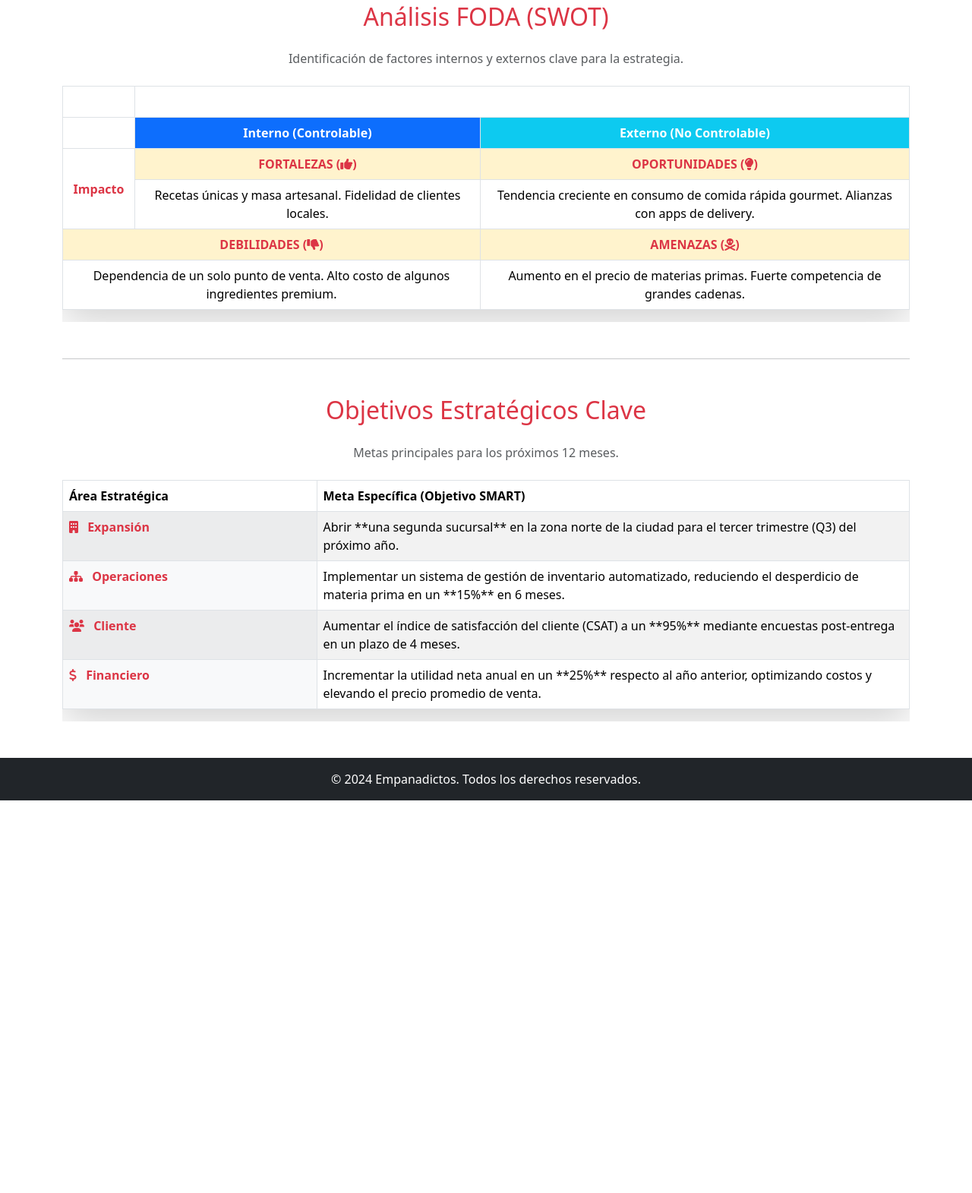
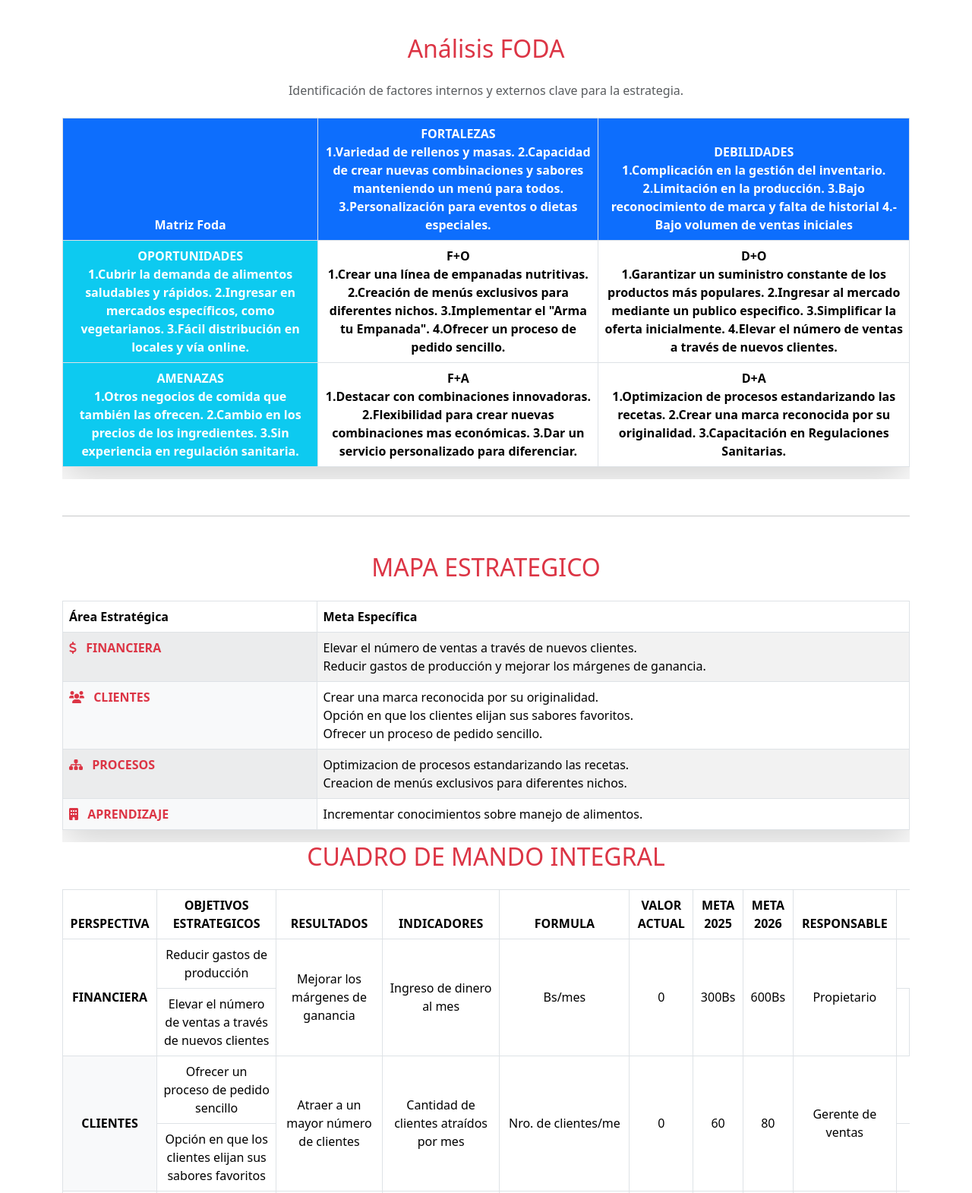
Before and after one commit to helios5215/2, a plain HTML site: page estrategia.html in a window 1280 px wide. Shown: the part 662-2233 px from the top of the page at 76% size. Before the commit the page ends 1716 px from the top, so only its background shows below. Drawn offline with nearby package versions, Linux system fonts and the light colour scheme.

Commit message:
Update estrategia.html

```diff
--- a/estrategia.html
+++ b/estrategia.html
@@ -39,29 +39,38 @@
     <main class="container my-5">
 
         <section id="mvv" class="mb-5">
-            <div class="row text-center g-4">
+            <div class="row justify-content-center text-center g-4">
                 <div class="col-md-4">
-                    <div class="p-4 border border-3 border-danger h-100 shadow-sm rounded">
+                    <div class="p-4 border-start border-3 border-danger h-100 bg-white shadow-sm">
                         <i class="fas fa-bullseye fa-3x text-danger mb-3"></i>
                         <h3 class="text-danger">Misión</h3>
-                        <p class="text-muted">Ofrecer las empanadas más deliciosas y variadas, elaboradas con ingredientes frescos y de alta calidad, garantizando una experiencia de sabor única y un servicio excepcional a todos nuestros clientes.</p>
+                        <p class="text-muted">Ofrecer empanadas de calidad, con sabores innovadores y precios
+                            accesibles, utilizando ingredientes frescos y locales, para poder ofrecer un servicio
+                            excepcional a nuestros clientes y haciendo que se aventuren en un mar de sabores y
+                            experiencias únicas con nuestras empanadas.</p>
                     </div>
                 </div>
                 <div class="col-md-4">
-                    <div class="p-4 border border-3 border-warning h-100 shadow-sm rounded">
+                    <div class="p-4 border-start border-3 border-warning h-100 bg-white shadow-sm">
                         <i class="fas fa-eye fa-3x text-warning mb-3"></i>
                         <h3 class="text-warning">Visión</h3>
-                        <p class="text-muted">Ser la cadena de empanadas líder y de mayor reconocimiento a nivel nacional, expandiendo nuestra pasión por la gastronomía local a nuevas ciudades y siendo sinónimo de tradición e innovación.</p>
+                        <p class="text-muted">Ser la marca líder y referente en el mercado de las empanadas, reconocida
+                            por nuestra constante innovación, sabor y atención al cliente.Buscando expandir nuestro
+                            sabor como nuestro alcance al cliente a nuevos horizontes.</p>
                     </div>
                 </div>
                 <div class="col-md-4">
-                    <div class="p-4 border border-3 border-success h-100 shadow-sm rounded">
+                    <div class="p-4 border-start border-3 border-success h-100 bg-white shadow-sm">
                         <i class="fas fa-hands-helping fa-3x text-success mb-3"></i>
                         <h3 class="text-success">Valores</h3>
                         <ul class="list-unstyled text-muted text-start">
-                            <li><i class="fas fa-check-circle me-2 text-success"></i> **Calidad:** Compromiso con los mejores ingredientes.</li>
-                            <li><i class="fas fa-check-circle me-2 text-success"></i> **Pasión:** Amor por lo que hacemos.</li>
-                            <li><i class="fas fa-check-circle me-2 text-success"></i> **Innovación:** Creando nuevos sabores.</li>
+                            <li><i class="fas fa-check-circle me-2 text-success"></i>Ofrecer una mejor calidad a
+                                nuestros clientes</li>
+                            <li><i class="fas fa-check-circle me-2 text-success"></i>Innovar en nuestra variedad de
+                                empanadas</li>
+                            <li><i class="fas fa-check-circle me-2 text-success"></i>Tener una mejor sostenibilidad</li>
+                            <li><i class="fas fa-check-circle me-2 text-success"></i>Enfocarnos netamente en nuestros
+                                clientes para ofrecerles un producto de alta calidad</li>
                         </ul>
                     </div>
                 </div>
@@ -71,41 +80,57 @@
         <hr class="my-5">
 
         <section id="foda" class="mb-5">
-            <h2 class="text-center text-danger mb-4">Análisis FODA (SWOT)</h2>
+            <h2 class="text-center text-danger mb-4">Análisis FODA</h2>
             <p class="text-center text-muted mb-4">Identificación de factores internos y externos clave para la estrategia.</p>
 
             <div class="table-responsive">
                 <table class="table table-bordered text-center align-middle shadow-lg">
                     <thead class="foda-header">
                         <tr>
-                            <th scope="col" class="foda-col-header text-danger"></th>
-                            <th scope="col" colspan="2" class="text-white">Origen del Factor</th>
+                            <th scope="col" class="bg-primary foda-col-header text-white text-center">Matriz Foda</th>
+                            <th scope="col"  class="bg-primary text-white">FORTALEZAS<br>
+                            1.Variedad de rellenos y masas.
+2.Capacidad de crear nuevas combinaciones y sabores manteniendo un menú para todos.
+3.Personalización para eventos o dietas especiales.
+                            </th>
+                            <th scope="col"  class="bg-primary text-white">DEBILIDADES<br>
+                            1.Complicación en la gestión del inventario.
+2.Limitación en la producción.
+3.Bajo reconocimiento de marca y falta de historial
+4.-Bajo volumen de ventas iniciales
+                            </th>
                         </tr>
                         <tr>
-                            <th scope="col" class="foda-col-header text-danger"></th>
-                            <th scope="col" class="bg-primary text-white">Interno (Controlable)</th>
-                            <th scope="col" class="bg-info text-white">Externo (No Controlable)</th>
-                        </tr>
+                            <th scope="col" class="bg-info foda-col-header text-white">OPORTUNIDADES<br>
+                            1.Cubrir la demanda de alimentos saludables y rápidos.
+2.Ingresar en mercados específicos, como vegetarianos.
+3.Fácil distribución en locales y vía online.
+                            </th>
+                            <th scope="col" class=" text-black">F+O <br>
+1.Crear una línea de empanadas nutritivas.
+2.Creación de menús exclusivos para diferentes nichos.
+3.Implementar el "Arma tu Empanada".
+4.Ofrecer un proceso de pedido sencillo.</th>
+                            <th scope="col" class=" text-black">D+O   <br>
+1.Garantizar un suministro constante de los productos más populares.
+2.Ingresar al mercado mediante un publico especifico.
+3.Simplificar la oferta inicialmente.
+4.Elevar el número de ventas a través de nuevos clientes.</th></tr>
+<tr>
+                            <th scope="col" class="bg-info foda-col-header text-white">AMENAZAS<br>
+                           1.Otros negocios de comida que también las ofrecen.
+2.Cambio en los precios de los ingredientes.
+3.Sin experiencia en regulación sanitaria.
+                            </th>
+                            <th scope="col" class=" text-black">F+A <br>1.Destacar con combinaciones innovadoras.
+2.Flexibilidad para crear nuevas combinaciones mas económicas.
+3.Dar un servicio personalizado para diferenciar.</th>
+                            <th scope="col" class=" text-black">D+A   <br>
+1.Optimizacion de procesos estandarizando las recetas.
+2.Crear una marca reconocida por su originalidad.
+3.Capacitación en Regulaciones Sanitarias.</th></tr>
                     </thead>
-                    <tbody>
-                        <tr>
-                            <th scope="row" rowspan="2" class="foda-col-header text-danger">Impacto</th>
-                            <td class="foda-col-header text-danger bg-warning-subtle">FORTALEZAS (<i class="fas fa-thumbs-up"></i>)</td>
-                            <td class="foda-col-header text-danger bg-warning-subtle">OPORTUNIDADES (<i class="fas fa-lightbulb"></i>)</td>
-                        </tr>
-                        <tr>
-                            <td>Recetas únicas y masa artesanal. Fidelidad de clientes locales.</td>
-                            <td>Tendencia creciente en consumo de comida rápida gourmet. Alianzas con apps de delivery.</td>
-                        </tr>
-                        <tr>
-                            <td colspan="2" class="foda-col-header text-danger bg-warning-subtle">DEBILIDADES (<i class="fas fa-thumbs-down"></i>)</td>
-                            <td class="foda-col-header text-danger bg-warning-subtle">AMENAZAS (<i class="fas fa-skull-crossbones"></i>)</td>
-                        </tr>
-                        <tr>
-                            <td colspan="2">Dependencia de un solo punto de venta. Alto costo de algunos ingredientes premium.</td>
-                            <td>Aumento en el precio de materias primas. Fuerte competencia de grandes cadenas.</td>
-                        </tr>
-                    </tbody>
+
                 </table>
             </div>
         </section>
@@ -113,35 +138,121 @@
         <hr class="my-5">
 
         <section id="objetivos">
-            <h2 class="text-center text-danger mb-4">Objetivos Estratégicos Clave</h2>
-            <p class="text-center text-muted mb-4">Metas principales para los próximos 12 meses.</p>
+            <h2 class="text-center text-danger mb-4">MAPA ESTRATEGICO</h2>
 
             <div class="table-responsive">
                 <table class="table table-bordered table-striped table-hover table-custom-goals shadow-lg">
                     <thead class="bg-danger text-white">
                         <tr>
                             <th>Área Estratégica</th>
-                            <th>Meta Específica (Objetivo SMART)</th>
+                            <th>Meta Específica</th>
                         </tr>
                     </thead>
                     <tbody>
                         <tr>
-                            <th class="bg-light text-danger"><i class="fas fa-building me-2"></i> Expansión</th>
-                            <td>Abrir **una segunda sucursal** en la zona norte de la ciudad para el tercer trimestre (Q3) del próximo año.</td>
+                            <th class="bg-light text-danger"><i class="fas fa-dollar-sign me-2"></i> FINANCIERA</th>
+                            <td>Elevar el número de ventas a través de nuevos clientes. <br>
+Reducir gastos de producción y mejorar los márgenes de ganancia.</td>
                         </tr>
                         <tr>
-                            <th class="bg-light text-danger"><i class="fas fa-sitemap me-2"></i> Operaciones</th>
-                            <td>Implementar un sistema de gestión de inventario automatizado, reduciendo el desperdicio de materia prima en un **15%** en 6 meses.</td>
+                            <th class="bg-light text-danger"><i class="fas fa-users me-2"></i> CLIENTES</th>
+                            <td>Crear una marca reconocida por su originalidad. <br>
+Opción en que los clientes elijan sus sabores favoritos. <br>
+Ofrecer un proceso de pedido sencillo.</td>
                         </tr>
                         <tr>
-                            <th class="bg-light text-danger"><i class="fas fa-users me-2"></i> Cliente</th>
-                            <td>Aumentar el índice de satisfacción del cliente (CSAT) a un **95%** mediante encuestas post-entrega en un plazo de 4 meses.</td>
+                            <th class="bg-light text-danger"><i class="fas fa-sitemap me-2"></i> PROCESOS</th>
+                            <td>Optimizacion de procesos estandarizando las recetas. <br>
+Creacion de menús exclusivos para diferentes nichos.</td>
                         </tr>
                         <tr>
-                            <th class="bg-light text-danger"><i class="fas fa-dollar-sign me-2"></i> Financiero</th>
-                            <td>Incrementar la utilidad neta anual en un **25%** respecto al año anterior, optimizando costos y elevando el precio promedio de venta.</td>
+                            <th class="bg-light text-danger"><i class="fas fa-building me-2"></i> APRENDIZAJE</th>
+                            <td>Incrementar conocimientos sobre manejo de alimentos.</td>
                         </tr>
                     </tbody>
+                </table>
+            </div>
+        </section>
+        <section id="objetivos">
+            <h2 class="text-center text-danger mb-4">CUADRO DE MANDO INTEGRAL</h2>
+
+            <div class="table-responsive">
+                <table class="table table-bordered text-center align-middle shadow-sm">
+                    <thead>
+            <tr class="bg-secondary text-white">
+                <th scope="col" class="fw-bold">PERSPECTIVA</th>
+                <th scope="col" class="fw-bold">OBJETIVOS ESTRATEGICOS</th>
+                <th scope="col" class="fw-bold">RESULTADOS</th>
+                <th scope="col" class="fw-bold">INDICADORES</th>
+                <th scope="col" class="fw-bold">FORMULA</th>
+                <th scope="col" class="fw-bold">VALOR ACTUAL</th>
+                <th scope="col" class="fw-bold">META 2025</th>
+                <th scope="col" class="fw-bold">META 2026</th>
+                <th scope="col" class="fw-bold">RESPONSABLE</th>
+            </tr>
+        </thead>
+        <tbody>
+            <tr class="bg-light">
+                <td rowspan="2" class="fw-bold">FINANCIERA</td>
+                <td>Reducir gastos de producción</td>
+                <td rowspan="2">Mejorar los márgenes de ganancia</td>
+                <td rowspan="2">Ingreso de dinero al mes</td>
+                <td rowspan="2">Bs/mes</td>
+                <td rowspan="2">0</td>
+                <td rowspan="2">300Bs</td>
+                <td rowspan="2">600Bs</td>
+                <td rowspan="2">Propietario</td>
+            </tr>
+            <tr class="bg-light">
+                <td>Elevar el número de ventas a través de nuevos clientes</td>
+                <td></td>
+                </tr>
+
+            <tr>
+                <td rowspan="2" class="fw-bold bg-light">CLIENTES</td>
+                <td>Ofrecer un proceso de pedido sencillo</td>
+                <td rowspan="2">Atraer a un mayor número de clientes</td>
+                <td rowspan="2">Cantidad de clientes atraídos por mes</td>
+                <td rowspan="2">Nro. de clientes/me</td>
+                <td rowspan="2">0</td>
+                <td rowspan="2">60</td>
+                <td rowspan="2">80</td>
+                <td rowspan="2">Gerente de ventas</td>
+            </tr>
+            <tr>
+                <td>Opción en que los clientes elijan sus sabores favoritos</td>
+                </tr>
+
+            <tr class="bg-light">
+                <td rowspan="2" class="fw-bold">PROCESOS</td>
+                <td>Creación de menús exclusivos para diferentes nichos</td>
+                <td rowspan="2">Optimizar el desarrollo de recetas</td>
+                <td rowspan="2">Numero de menús estandarizados por año</td>
+                <td rowspan="2">Nro. menús/año</td>
+                <td rowspan="2">1</td>
+                <td rowspan="2">3</td>
+                <td rowspan="2">5</td>
+                <td rowspan="2">Encargado de producción</td>
+            </tr>
+            <tr class="bg-light">
+                <td>Estandarizar las recetas.</td>
+                </tr>
+
+            <tr>
+                <td rowspan="2" class="fw-bold bg-light">APRENDIZAJE</td>
+                <td>Incrementar conocimientos sobre manejo de alimentos.</td>
+                <td rowspan="2">Personal capacitado en el manejo de alimentos</td>
+                <td rowspan="2">Cantidad de cursos de capacitación por cuatrimestre</td>
+                <td rowspan="2">Nro. cursos/cuatrimestre</td>
+                <td rowspan="2">0</td>
+                <td rowspan="2">1</td>
+                <td rowspan="2">3</td>
+                <td rowspan="2">Propietario</td>
+            </tr>
+            <tr>
+                <td>Capacitar al personal</td>
+                </tr>
+        </tbody>
                 </table>
             </div>
         </section>
@@ -149,7 +260,7 @@
     </main>
 
     <footer class="bg-dark text-white text-center py-3">
-        <p class="mb-0">© 2024 Empanadictos. Todos los derechos reservados.</p>
+        <p class="mb-0">© 2025 Empanadictos. Todos los derechos reservados.</p>
     </footer>
 
     <script src="https://cdn.jsdelivr.net/npm/bootstrap@5.3.3/dist/js/bootstrap.bundle.min.js"></script>
```
